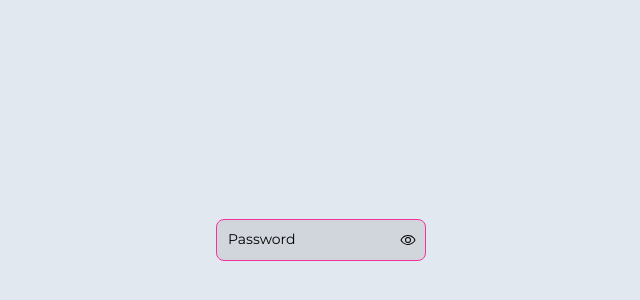
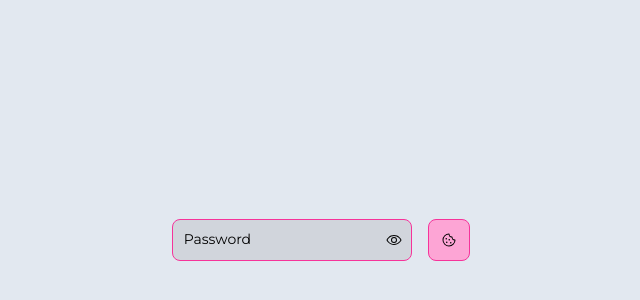
Before and after one commit to CI5KO/recipes-front, a Next.js app: page / in a window 1280 px wide. Shown: the part 160-460 px from the top of the page, without its empty margins (319-959 px from the left). Built offline with nearby package versions, Linux system fonts and the light colour scheme.

Commit message:
feature/button

```diff
--- a/app/IndexClient.tsx
+++ b/app/IndexClient.tsx
@@ -4,6 +4,8 @@ import { useState, type ReactNode } from "react";
 import { useRouter } from "next/navigation";
 import { montserrat } from "@/src/fonts/Montserrat";
 import Input from "@/src/components/Input";
+import Button from "@/src/components/Button";
+import { PiCookie } from "react-icons/pi";
 
 interface IndexClientProps {
   validateToken: (token: string) => Promise<boolean>;
@@ -24,15 +26,18 @@ export default function IndexClient({
   return (
     <main
       style={montserrat.style}
-      className="flex flex-row items-center container mx-auto h-screen max-w-4xl"
+      className="grid items-center justify-items-center container mx-auto h-screen max-w-4xl"
     >
-      <div className="flex flex-col items-center w-full gap-4">
+      <div className="flex flex-row gap-4 w-1/3">
         <Input
           type="password"
           placeholder="Password"
           value={token}
           onChange={(value) => setToken(value)}
         />
+        <Button onClick={() => handleTokenChange(token)}>
+          <PiCookie />
+        </Button>
       </div>
     </main>
   );
--- /dev/null
+++ b/src/components/Button.tsx
@@ -0,0 +1,17 @@
+import React, { ReactNode } from "react";
+
+interface ButtonProps {
+  children: ReactNode;
+  onClick: () => void;
+}
+
+export default function Button({ children, onClick }: ButtonProps): ReactNode {
+  return (
+    <button
+      onClick={onClick}
+      className="cursor-pointer rounded-lg border border-pink-500 p-3 bg-pink-300"
+    >
+      {children}
+    </button>
+  );
+}
--- a/src/components/Input.tsx
+++ b/src/components/Input.tsx
@@ -19,7 +19,7 @@ export default function Input({
   const [isFocused, setIsFocused] = useState(false);
   const [isPasswordVisible, setIsPasswordVisible] = useState(false);
   return (
-    <div className="relative">
+    <div className="relative w-full">
       {placeholder && (
         <label
           className={`absolute pl-1 ${
```
